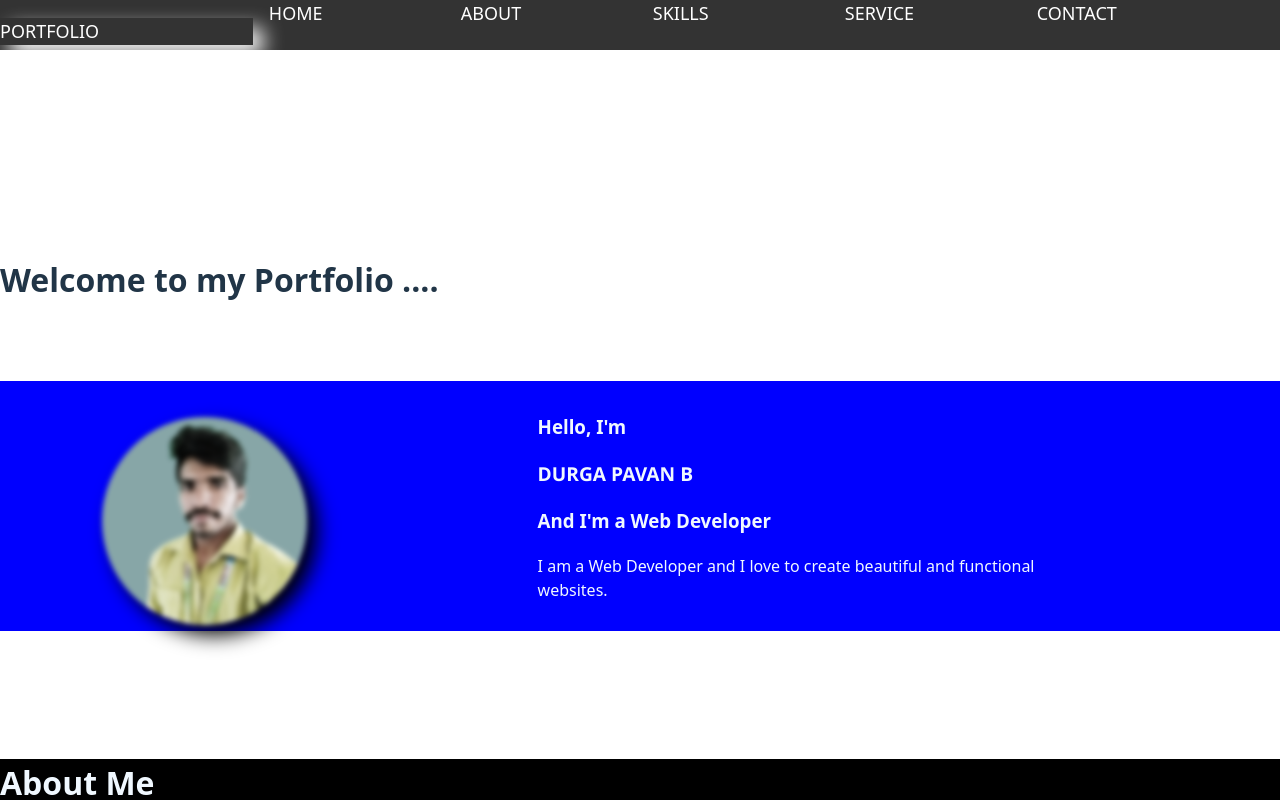
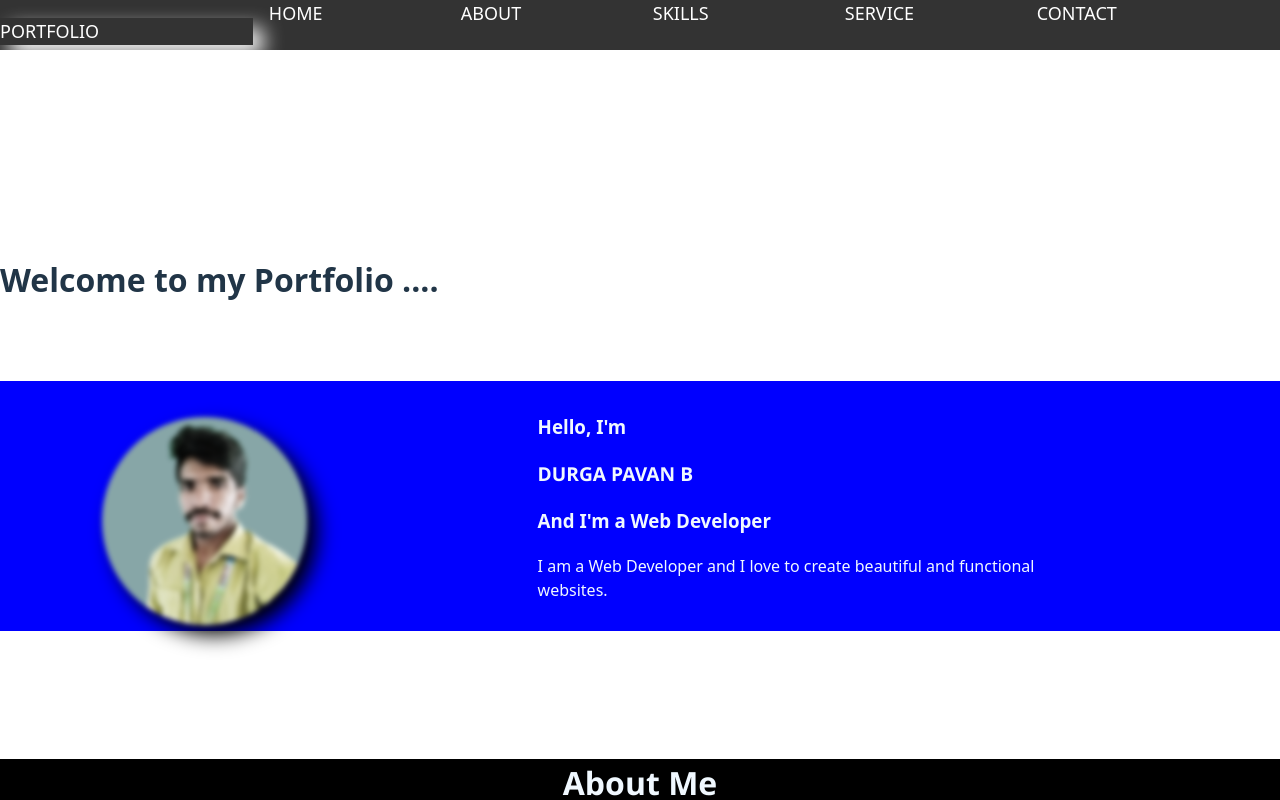
Before and after one commit to PavanMech321/portfolio-2, a React (Vite) app: page / in a window 1280 px wide. Shown: the top 800 px of the page. Built offline with nearby package versions, Linux system fonts and the light colour scheme.

Commit message:
Update App.jsx

```diff
--- a/src/App.jsx
+++ b/src/App.jsx
@@ -26,17 +26,16 @@ function App() {
           <div class="home">
             <h3>Hello, I'm </h3>
             <h1 class="hmp2">DURGA PAVAN B</h1>
-            <h3 class="hmp3">And I'm a <span>Web Developer</span></h3>
+            <h3 class="hmp3">And I'm a Web Developer</h3>
             <p>
-              I am a <span class="highlight">Web Developer</span> and I love to
+              I am a Web Developer and I love to
               create beautiful and functional websites.
             </p>
           </div>
         </p>
         </p>
-
-        <h1 id="About">About Me</h1>
         <p class="About" id="About">
+          <h1 id="About">About Me</h1>
           <div class="para">
             <p class="pp1" id="card">I am a web developer with a passion for creating beautiful and
             functional websites. I have experience in HTML, CSS, JavaScript,
```
